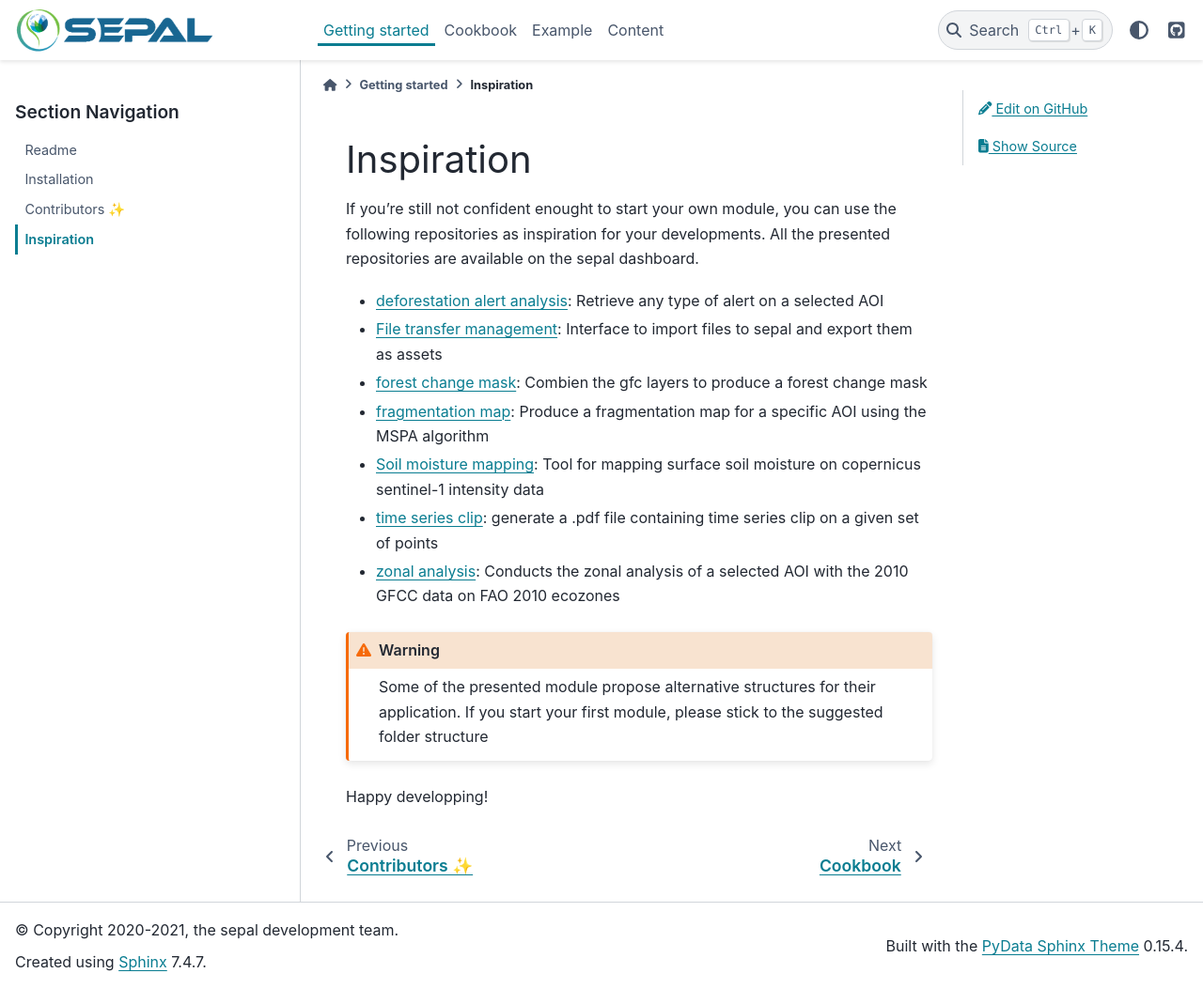
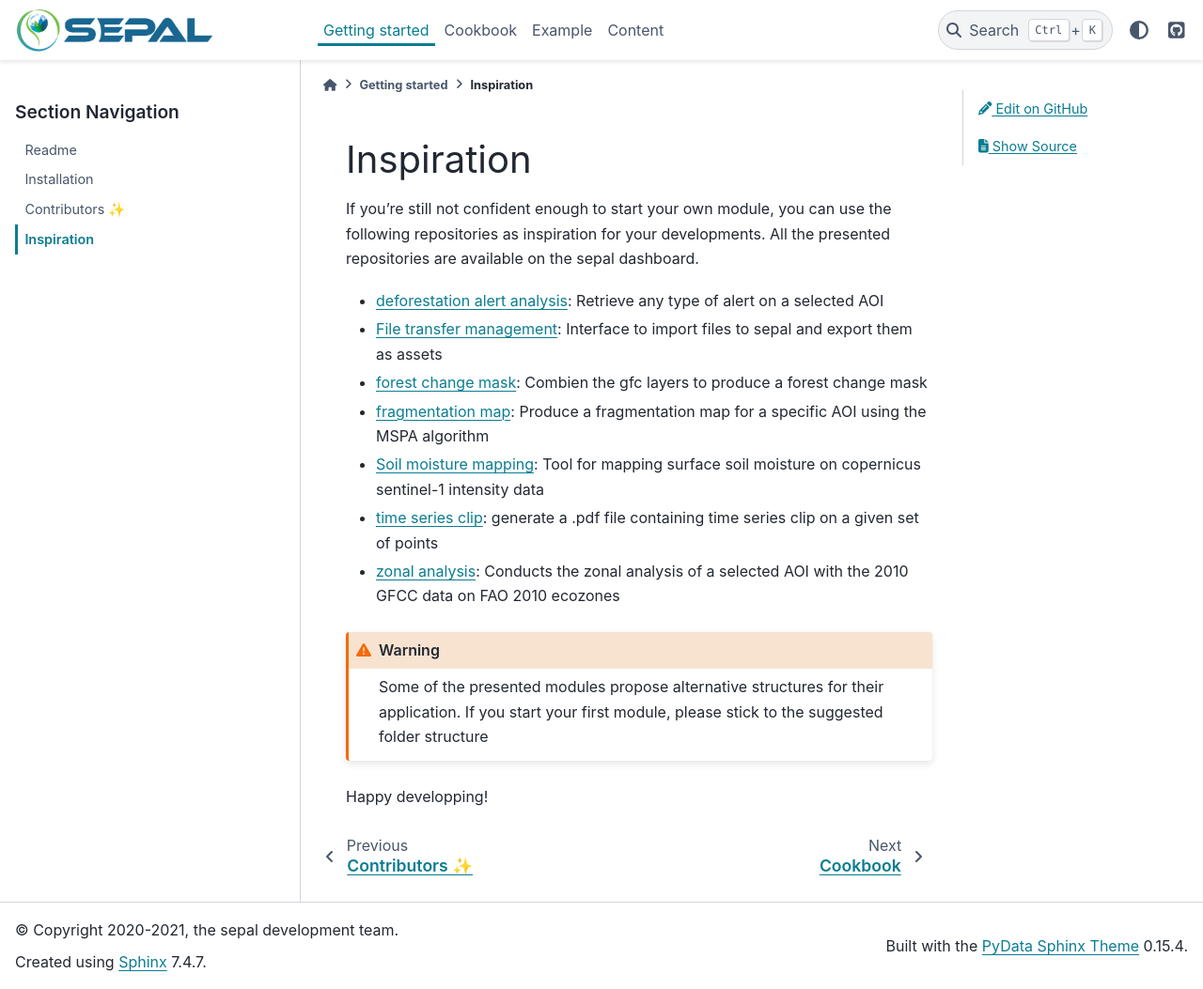
Before and after one commit to openforis/sepal_ui, a Sphinx documentation site: the page built from docs/source/start/inspiration.rst, in a window 1280 px wide and 1053 px high. Shown: the whole window at 94% size. Built offline with Sphinx 7.4.7 and the PyData theme 0.15.4, drawn with Linux system fonts in a browser that asks for light colours.

Commit message:
Update inspiration.rst

```diff
--- a/docs/source/start/inspiration.rst
+++ b/docs/source/start/inspiration.rst
@@ -1,7 +1,7 @@
 Inspiration
 ===========
 
-If you're still not confident enought to start your own module, you can use the following repositories as inspiration for your developments.
+If you're still not confident enough to start your own module, you can use the following repositories as inspiration for your developments.
 All the presented repositories are available on the sepal dashboard.
 
 - `deforestation alert analysis <https://github.com/openforis/alert_module>`_: Retrieve any type of alert on a selected AOI
@@ -14,6 +14,6 @@ All the presented repositories are available on the sepal dashboard.
 
 .. warning::
 
-    Some of the presented module propose alternative structures for their application. If you start your first module, please stick to the suggested folder structure
+    Some of the presented modules propose alternative structures for their application. If you start your first module, please stick to the suggested folder structure
 
 Happy developping!
```
